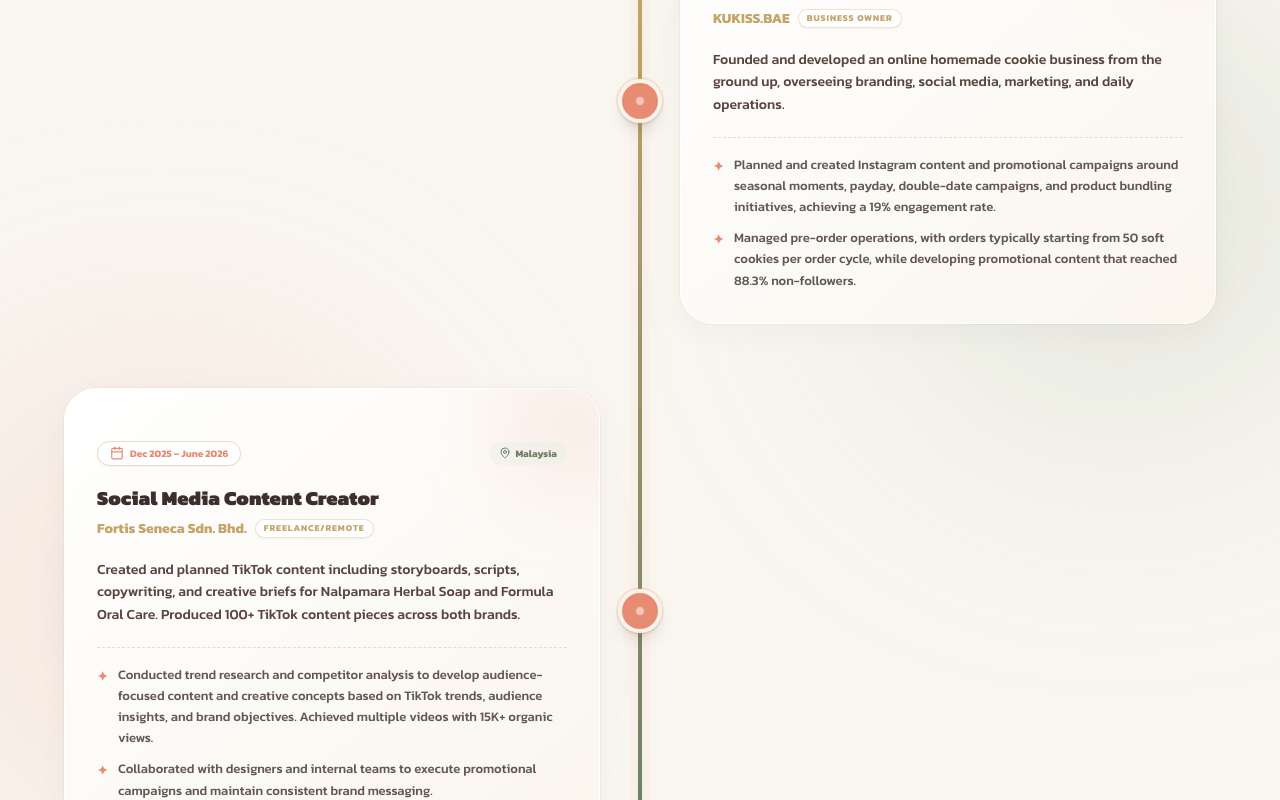
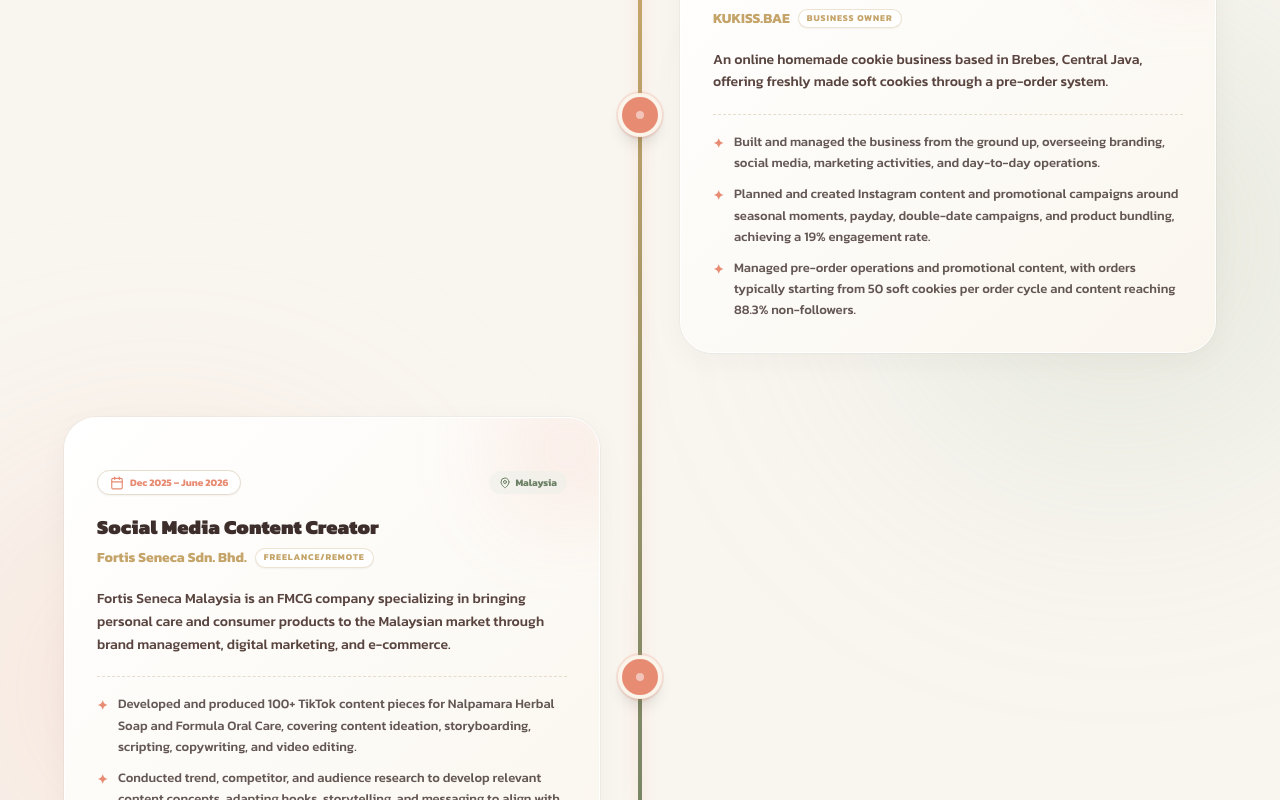
Before and after one commit to Braneee/portofolio-ardhia, a Next.js app: page / in a window 1280 px wide. Shown: the part 3520-4320 px from the top of the page. Built offline with nearby package versions, Linux system fonts and the light colour scheme.

Commit message:
content: update descriptions and achievements for experiences

```diff
--- a/src/data/experience.ts
+++ b/src/data/experience.ts
@@ -9,10 +9,11 @@
     location: "Brebes, Central Java",
     period: "July 2025 – Present",
     type: "Business Owner",
-    description: "Founded and developed an online homemade cookie business from the ground up, overseeing branding, social media, marketing, and daily operations.",
+    description: "An online homemade cookie business based in Brebes, Central Java, offering freshly made soft cookies through a pre-order system.",
     achievements: [
-      "Planned and created Instagram content and promotional campaigns around seasonal moments, payday, double-date campaigns, and product bundling initiatives, achieving a 19% engagement rate.",
-      "Managed pre-order operations, with orders typically starting from 50 soft cookies per order cycle, while developing promotional content that reached 88.3% non-followers."
+      "Built and managed the business from the ground up, overseeing branding, social media, marketing activities, and day-to-day operations.",
+      "Planned and created Instagram content and promotional campaigns around seasonal moments, payday, double-date campaigns, and product bundling, achieving a 19% engagement rate.",
+      "Managed pre-order operations and promotional content, with orders typically starting from 50 soft cookies per order cycle and content reaching 88.3% non-followers."
     ],
     technologies: ["Branding", "Social Media Marketing", "Meta Business Suite", "Content Strategy", "CRM"],
     featured: true
@@ -25,10 +26,11 @@
     location: "Malaysia",
     period: "Dec 2025 – June 2026",
     type: "Freelance/Remote",
-    description: "Created and planned TikTok content including storyboards, scripts, copywriting, and creative briefs for Nalpamara Herbal Soap and Formula Oral Care. Produced 100+ TikTok content pieces across both brands.",
+    description: "Fortis Seneca Malaysia is an FMCG company specializing in bringing personal care and consumer products to the Malaysian market through brand management, digital marketing, and e-commerce.",
     achievements: [
-      "Conducted trend research and competitor analysis to develop audience-focused content and creative concepts based on TikTok trends, audience insights, and brand objectives. Achieved multiple videos with 15K+ organic views.",
-      "Collaborated with designers and internal teams to execute promotional campaigns and maintain consistent brand messaging."
+      "Developed and produced 100+ TikTok content pieces for Nalpamara Herbal Soap and Formula Oral Care, covering content ideation, storyboarding, scripting, copywriting, and video editing.",
+      "Conducted trend, competitor, and audience research to develop relevant content concepts, adapting hooks, storytelling, and messaging to align with brand objectives and audience interests.",
+      "Achieved multiple videos with 15K+ organic views by translating TikTok trends and audience insights into engaging content formats designed to increase organic reach and engagement."
     ],
     technologies: ["TikTok Marketing", "CapCut", "Scriptwriting", "Copywriting", "Trend Analysis", "Social Blade"],
     featured: true
```
